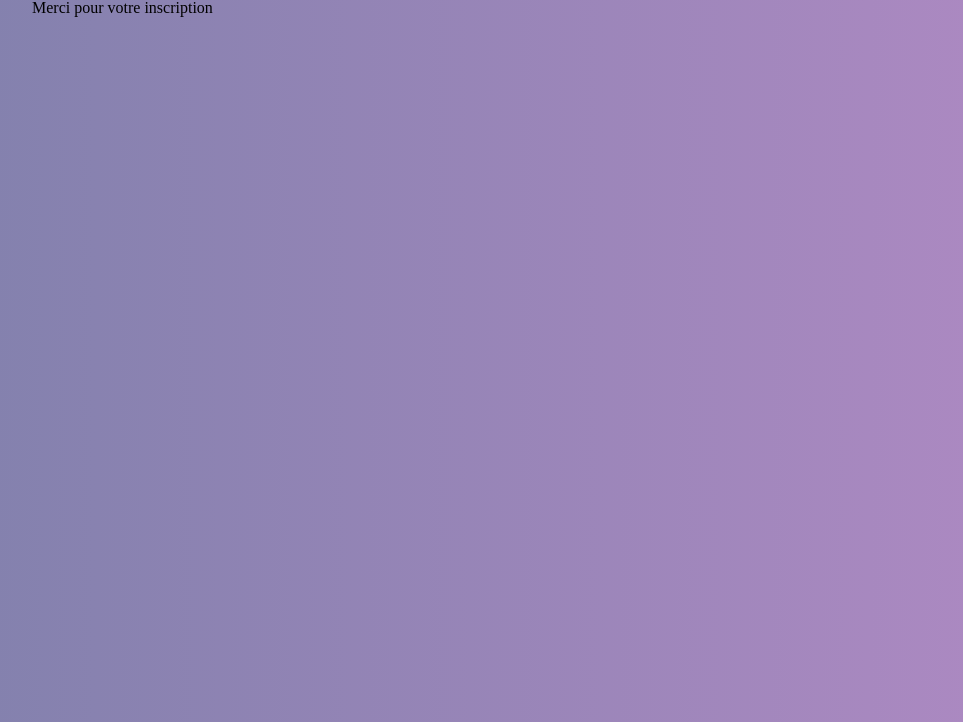
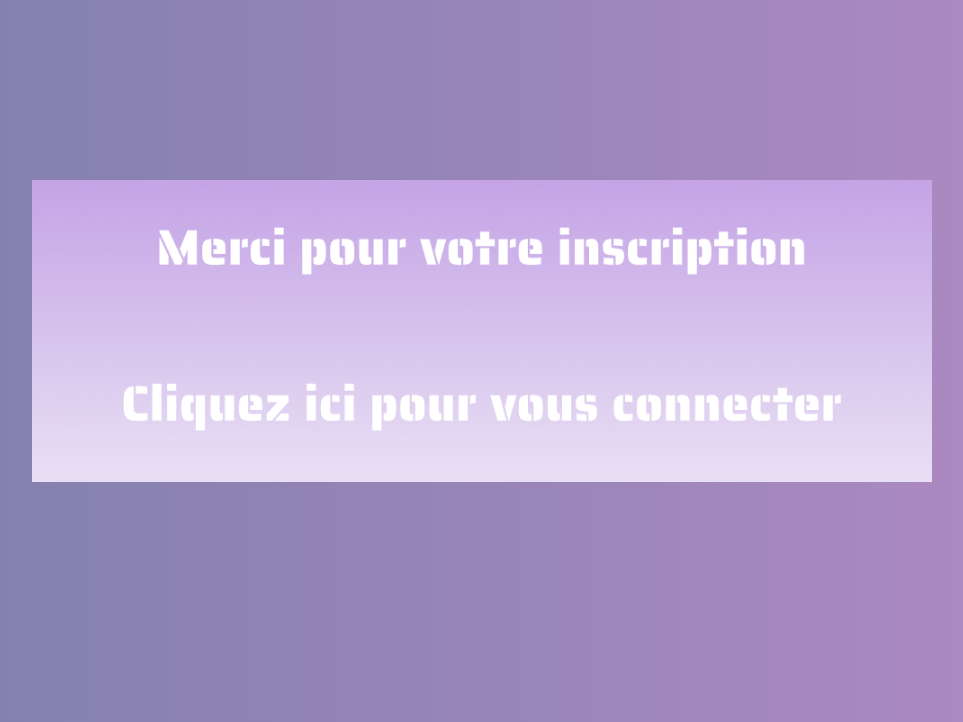
Before and after one commit to jer0622/ShutUp-Jeremy-Ralph, a PHP site: page /remerciement.php in a window 1280 px wide. Shown: the part 60-782 px from the top of the page, without its empty margins (158-1121 px from the left). Run offline with PHP 8.4, Linux system fonts and the light colour scheme.

Commit message:
Modification pour l'inscription

```diff
--- a/site-client-php/remerciement.php
+++ b/site-client-php/remerciement.php
@@ -2,7 +2,7 @@
   include_once 'header.php';
 ?>
 
-Merci pour votre inscription
+<a href="login.php" ><img class="MustBeLog" src="img/inscriptionDone.png"/></a>
 
 <?php
   include_once 'footer.php';
```
Also changed, not shown: site-client-php/img/inscriptionDone.png (added).
